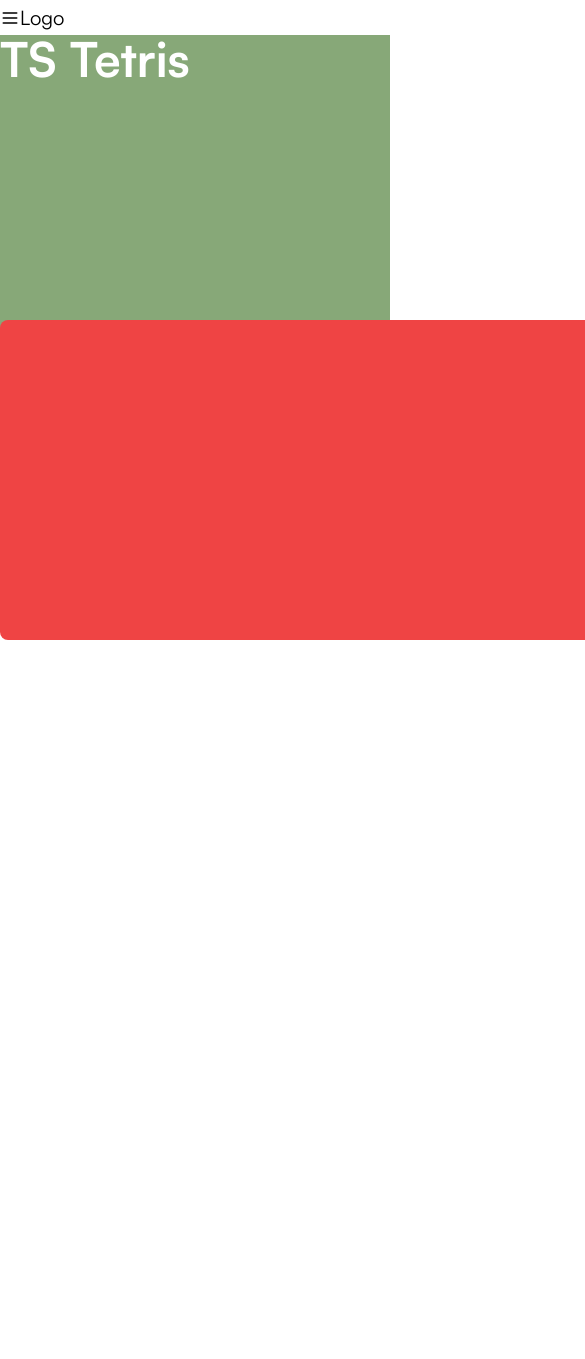
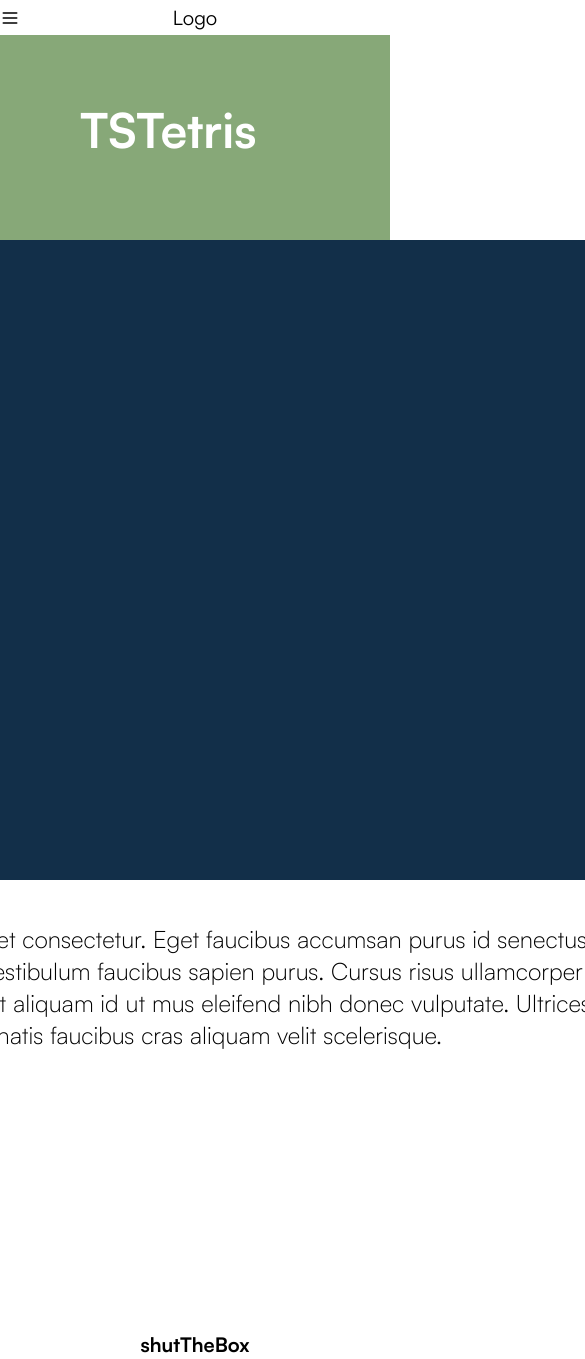
Before and after one commit to MadeOfBees/NextJSPortfolio, a Next.js app: page /projects/TSTetris in a window 390 px wide. Shown: the top 1359 px of the page, 585 px wide, since content can reach past the window. Before the commit the page ends 1091 px from the top, so only its background shows below. Built offline with nearby package versions, Linux system fonts and the light colour scheme.

Commit message:
tired of figuring out scaling, just using breakpoints, not what I wanted but its what I deserve

```diff
--- a/src/app/projects/TSTetris/page.tsx
+++ b/src/app/projects/TSTetris/page.tsx
@@ -1,7 +1,9 @@
 "use client";
 import NavBar from "@/Components/navbar";
 import ContactModal from "@/Components/contactModal";
+import ProjectsCarousel from "@/Components/projectsCarousel";
 import { useState } from "react";
+import { FaGithub } from "react-icons/fa";
 
 export default function TSTetrisProjectPage() {
   const [isOpen, setIsOpen] = useState(false);
@@ -10,16 +12,28 @@ export default function TSTetrisProjectPage() {
     <main className="w-[100vw] relative">
       <NavBar setIsOpen={setIsOpen} currentSearch="/projects/TSTetris" />
 
-      <div className="bg-[#87A878] h-[33rem] justify-start">
-        <h1 className="text-5xl sm:text-6xl font-bold text-white">
-        TS Tetris</h1>
+      <div className="absolute right-0 left-0 m-auto bg-[#122f49] top-[15rem] h-[40rem] w-[80rem]"></div>
+
+      <div className="bg-[#87A878] h-[40rem] justify-start md:pl-[7rem] pl-[5rem] pt-[4.4rem]">
+        <h1 className="text-5xl sm:text-6xl font-bold text-white">TSTetris</h1>
+      </div>
+      <div className="bg-white flex flex-col text-black h-[40rem] justify-center items-center">
+        <div className="">
+          <p className="text-2xl sm:text-3xl mt-4 font-light text-center w-[60rem]">
+            Lorem ipsum dolor sit amet consectetur. Eget faucibus accumsan purus
+            id senectus. Eu ut nullam massa massa sit vestibulum faucibus sapien
+            purus. Cursus risus ullamcorper augue consectetur. Amet placerat
+            aliquam id ut mus eleifend nibh donec vulputate. Ultrices quam
+            venenatis faucibus cras aliquam velit scelerisque.
+          </p>
+          <div className="flex flex-row justify-between mt-8">
+            {/* div for the github button */}
+            <a className="flex flex-row items-center"></a>
+          </div>
+        </div>
       </div>
 
-      <div className="absolute top-[20rem] left-0 right-0 mx-auto w-[50rem] h-[20rem] bg-red-500 rounded-lg"></div>
-
-
-      <div className="bg-white px-[4.9rem] py-[4.4rem] h-[33rem] justify-start"></div>
-
+      <ProjectsCarousel currentSearch="TSTetris" />
       <ContactModal isOpen={isOpen} setIsOpen={setIsOpen} />
     </main>
   );
```
